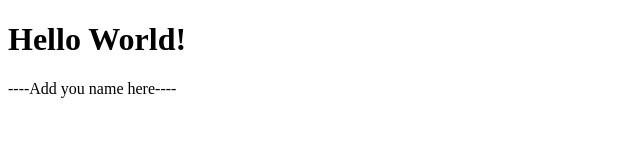
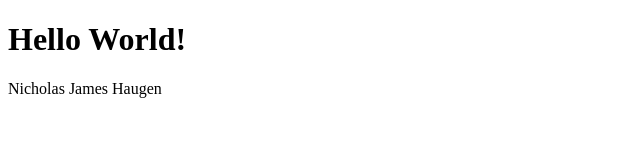
Before and after one commit to DS4200-S23-Class/ic-01-nickhaugen19, a plain HTML site: page index.html in a window 1280 px wide. Shown: the full height of the page, 0-640 px from the left. Drawn offline with Linux system fonts and the light colour scheme.

Commit message:
Update index.html

```diff
--- a/index.html
+++ b/index.html
@@ -6,7 +6,7 @@
 
 <p>
 
-----Add you name here----
+Nicholas James Haugen
 
 </p>
 
```
